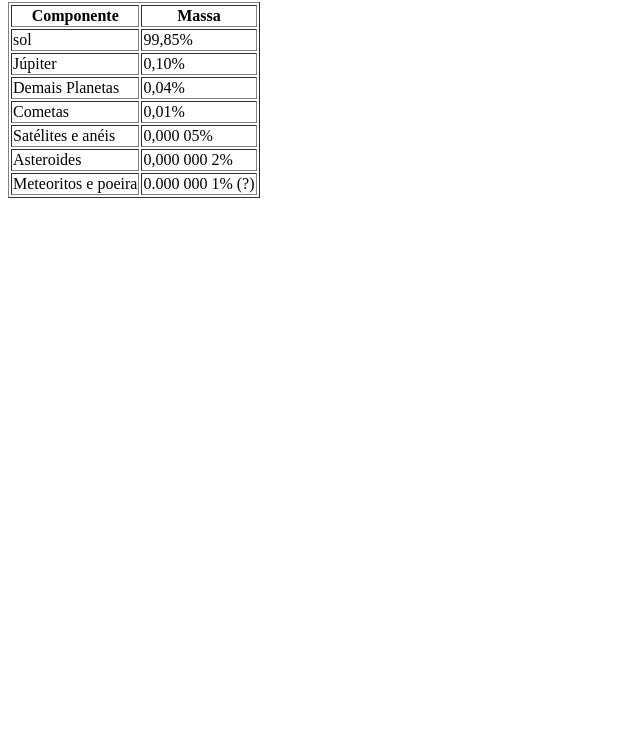
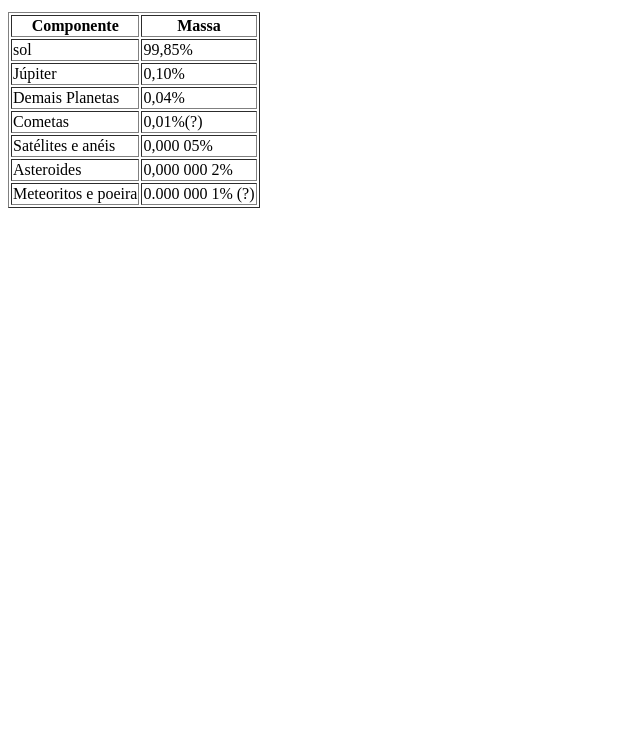
Before and after one commit to paulinrs/onebitcodehtml5_1, a plain HTML site: page massas_sitema_solar.html in a window 1280 px wide. Shown: the part 47-800 px from the top of the page, without its empty margins (0-640 px from the left). Drawn offline with Linux system fonts and the light colour scheme.

Commit message:
Exercício: Criando sua primeira Tabela

```diff
--- a/massas_sitema_solar.html
+++ b/massas_sitema_solar.html
@@ -1,12 +1,14 @@
+<!DOCTYPE html>
 <html>
 
 <head>
-
+    <title>Massas no Sistema Solar</title>
 </head>
 
 <body>
     <h3>Massas no Sistema Solar</h3>
     <table border="1">
+        <thead>
             <tr>
                 <th>
                     Componente
@@ -15,6 +17,8 @@
                     Massa
                 </th>
             </tr>
+        </thead>
+        <tbody>
             <tr>
                 <td>sol</td>
                 <td>99,85%</td>
@@ -29,7 +33,7 @@
             </tr>
             <tr>
                 <td>Cometas</td>
-            <td>0,01%</td>
+                <td>0,01%(?)</td>
             </tr>
             <tr>
                 <td>Satélites e anéis</td>
@@ -43,6 +47,7 @@
                 <td>Meteoritos e poeira</td>
                 <td>0.000 000 1% (?)</td>
             </tr>
+        </tbody>
     </table>
 </body>
 
```
Lines whose indentation alone changed are shown as unchanged.
